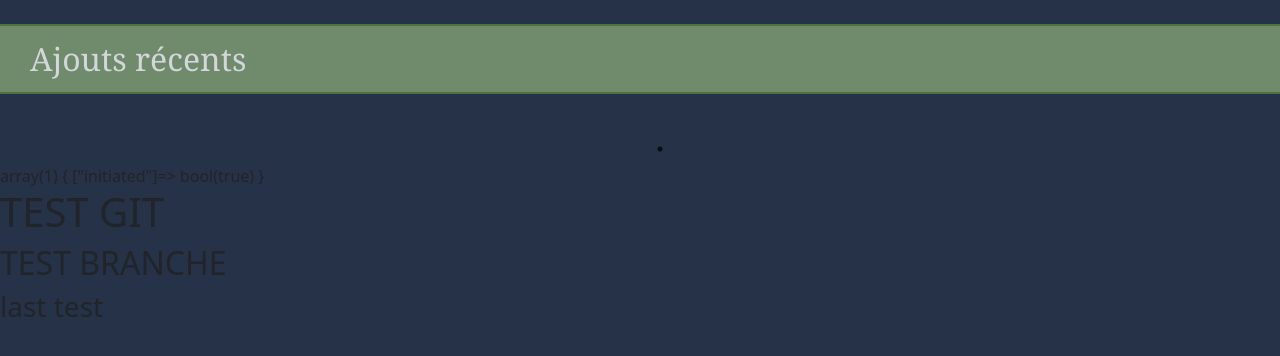
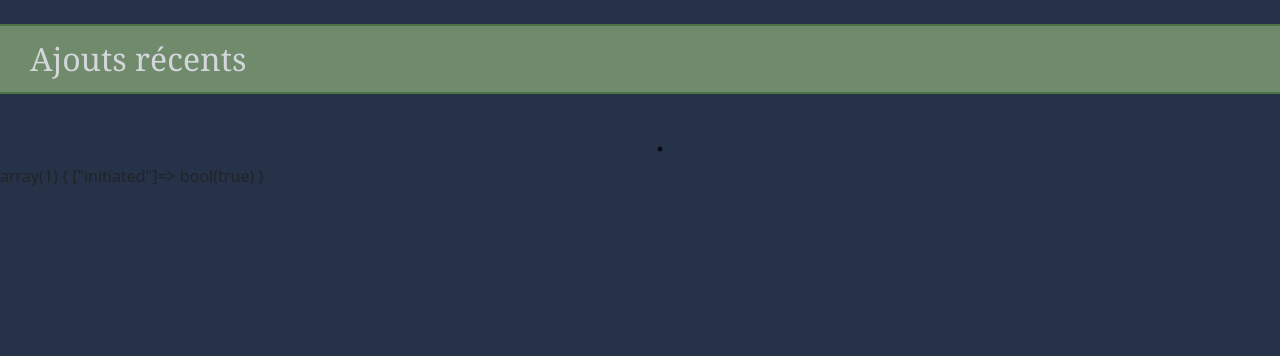
Before and after one commit to Selbix/PROJET_MODAL, a PHP site: page /index.php?page=accueil in a window 1280 px wide. Shown: the part 76-432 px from the top of the page. Run offline with PHP 8.4, Linux system fonts and the light colour scheme; data that the repository does not hold is empty.

Commit message:
enlever le texte

```diff
--- a/index.php
+++ b/index.php
@@ -82,8 +82,5 @@ echo "<br>";*/
     <div id="content" class="content">
     <?php require "{$askedPage}.php";
     var_dump($_SESSION);
-    echo "<h1>TEST GIT</h1>";
-    echo "<h2> TEST BRANCHE </h2>";
-    echo "<h3> last test </h3>";
     ?>
     </div>
```
